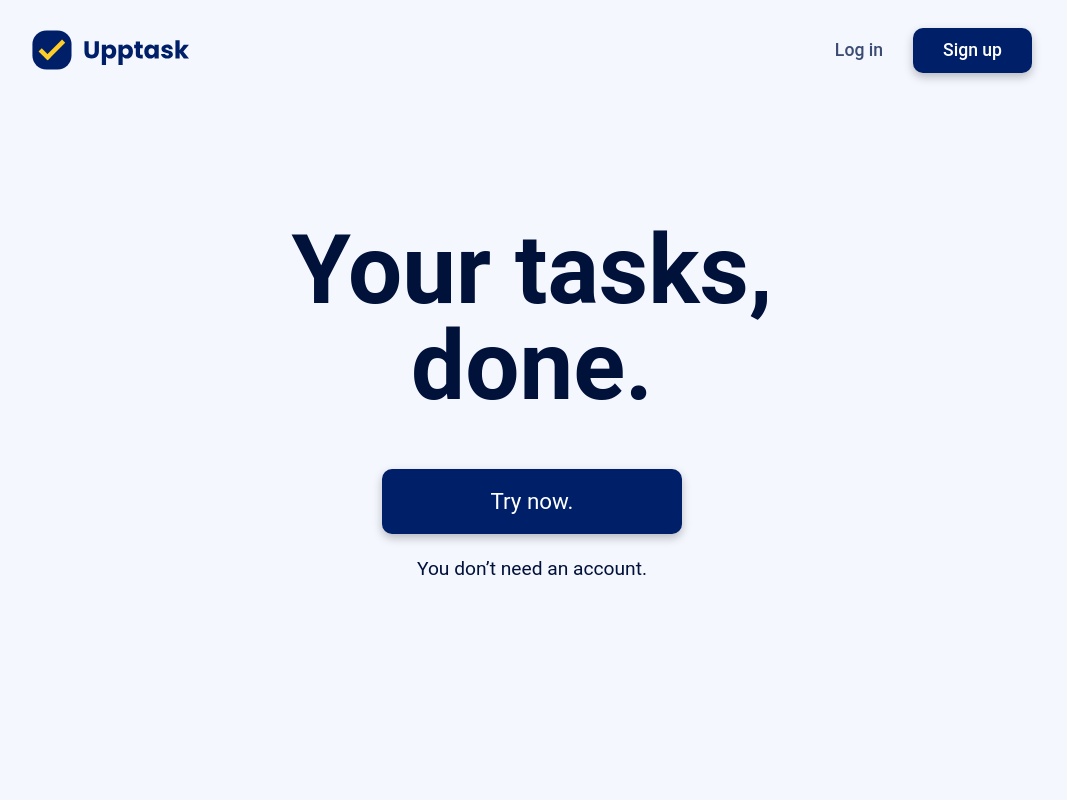
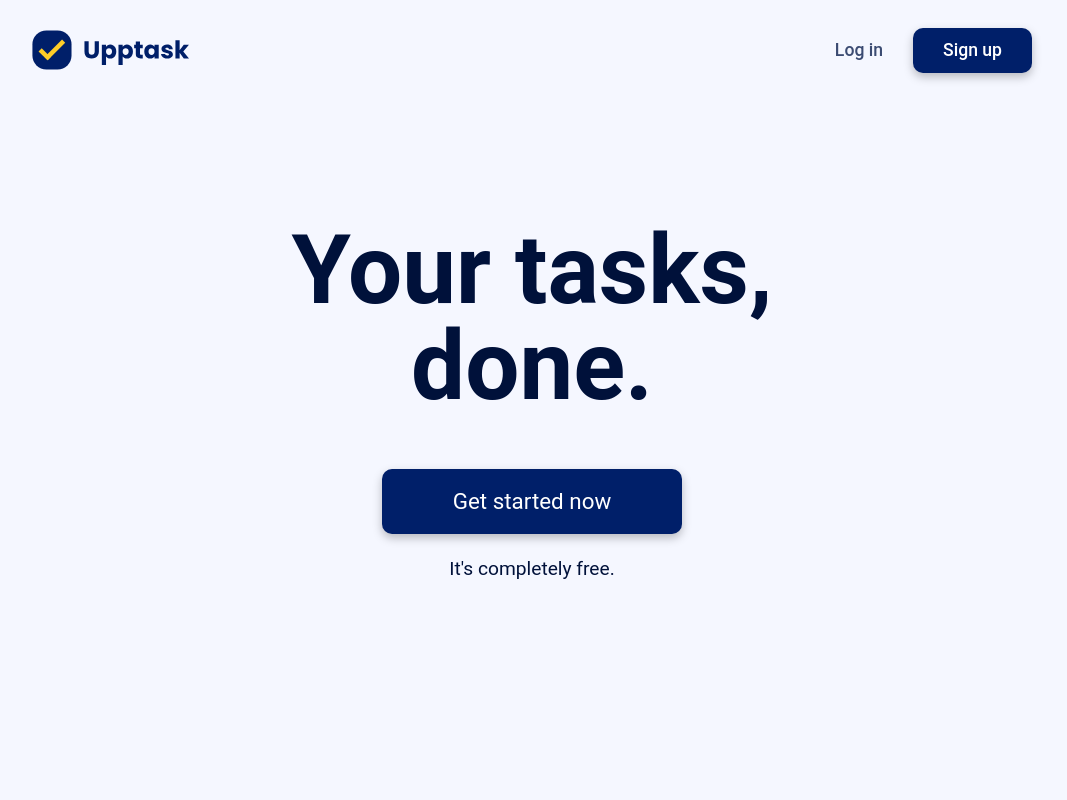
Before and after one commit to guillermo-gg/upptask-frontend, a Next.js app: page / in a window 1280 px wide. Shown: the top 800 px of the page, without its empty margins (108-1175 px from the left). Built offline with nearby package versions, Linux system fonts and the light colour scheme; no server answers.

Commit message:
feat: update main cta landing

```diff
--- a/pages/index.tsx
+++ b/pages/index.tsx
@@ -1,6 +1,6 @@
 import { Button } from "components/Button";
-import { authContext } from "context/auth/auth.context";
-import { FunctionComponent, useContext } from "react";
+import { useRouter } from "next/router";
+import { FunctionComponent } from "react";
 import styled from "styled-components";
 import { TEXT } from "styles/constants";
 
@@ -22,18 +22,18 @@ const CTACaption = styled.div`
 // eslint-disable-next-line @typescript-eslint/ban-types
 type IndexProps = {};
 const Index: FunctionComponent<IndexProps> = (props) => {
-  const { signInWithGoogle } = useContext(authContext);
+  const router = useRouter();
   return (
     <>
       <HeroText>
         Your tasks, <br /> done.
       </HeroText>
       <CTAButtonContainer>
-        <Button isBig isFilled onClick={signInWithGoogle} fullWidth>
-          Try now.
+        <Button isBig isFilled onClick={() => router.push("/signup")} fullWidth>
+          Get started now
         </Button>
       </CTAButtonContainer>
-      <CTACaption>You don’t need an account.</CTACaption>
+      <CTACaption>It&apos;s completely free.</CTACaption>
     </>
   );
 };
```
Also changed, not shown: public/assets/profile-picture-placeholder.svg (added).
